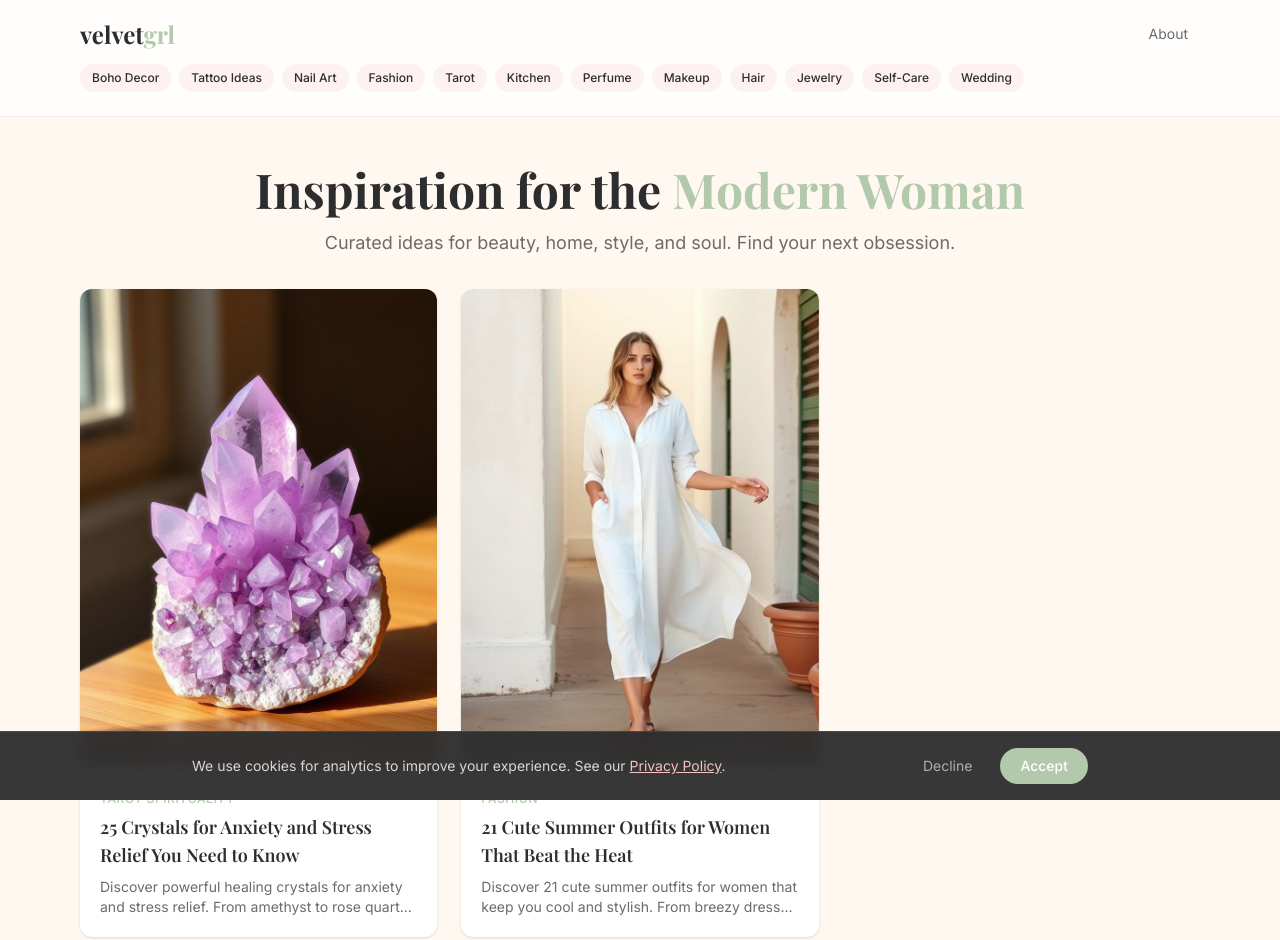
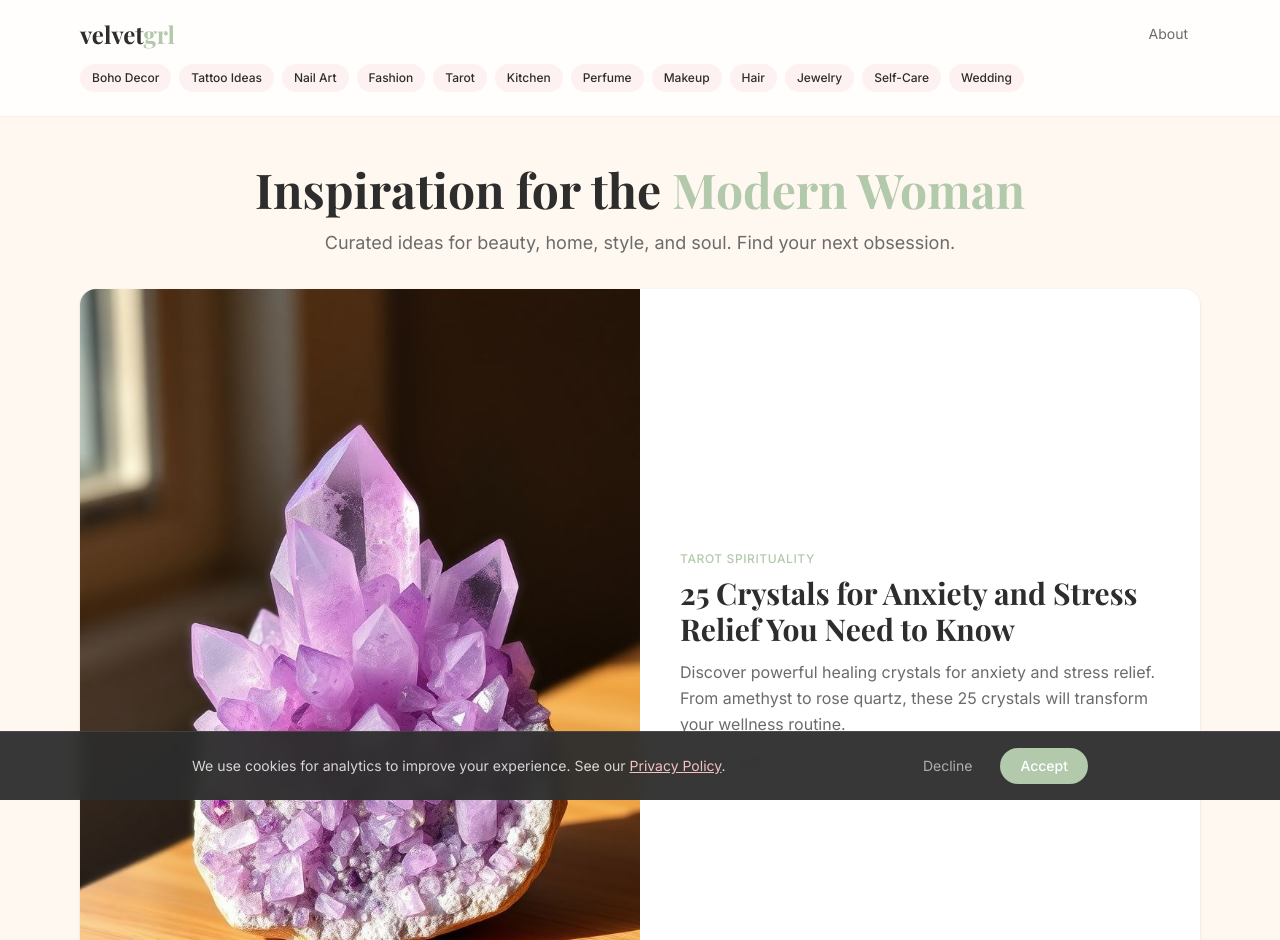
Before and after one commit to Lumpin/velvetgrl, an Astro site: page / in a window 1280 px wide. Shown: the top 940 px of the page. Built offline with nearby package versions, Linux system fonts and the light colour scheme; Astro itself is replaced by a stand-in of ours.

Commit message:
improve: homepage layout with featured post + 3-column grid
Co-Authored-By: Claude Opus 4.6 (1M context) <noreply@anthropic.com>

```diff
--- a/src/pages/index.astro
+++ b/src/pages/index.astro
@@ -4,6 +4,9 @@ import BaseLayout from '../layouts/BaseLayout.astro';
 
 const posts = (await getCollection('blog', ({ data }) => !data.draft))
   .sort((a, b) => b.data.date.valueOf() - a.data.date.valueOf());
+
+const featured = posts[0];
+const rest = posts.slice(1);
 ---
 
 <BaseLayout
@@ -20,19 +23,54 @@ const posts = (await getCollection('blog', ({ data }) => !data.draft))
     </p>
   </section>
 
-  <!-- Post Grid (Masonry-style) -->
+  <!-- Featured Post -->
+  {featured && (
+    <section class="max-w-6xl mx-auto px-4 pb-10">
+      <a
+        href={`/blog/${featured.id}/`}
+        class="block bg-white rounded-2xl overflow-hidden shadow-sm hover:shadow-lg transition-shadow group"
+      >
+        <div class="grid md:grid-cols-2 gap-0">
+          {featured.data.featured_image && (
+            <img
+              src={featured.data.featured_image}
+              alt={featured.data.title}
+              class="w-full h-64 md:h-full object-cover group-hover:scale-105 transition-transform duration-300"
+              loading="eager"
+            />
+          )}
+          <div class="p-8 md:p-10 flex flex-col justify-center">
+            <span class="text-xs font-medium text-brand-sage uppercase tracking-wider mb-2">
+              {featured.data.category.replace(/-/g, ' ')}
+            </span>
+            <h2 class="font-display text-2xl md:text-3xl font-bold group-hover:text-brand-sage transition-colors mb-3">
+              {featured.data.title}
+            </h2>
+            <p class="text-brand-muted leading-relaxed mb-4">
+              {featured.data.description}
+            </p>
+            <time class="text-sm text-brand-muted" datetime={featured.data.date.toISOString()}>
+              {featured.data.date.toLocaleDateString('en-US', { year: 'numeric', month: 'long', day: 'numeric' })}
+            </time>
+          </div>
+        </div>
+      </a>
+    </section>
+  )}
+
+  <!-- Post Grid -->
   <section class="max-w-6xl mx-auto px-4 pb-16">
-    <div class="columns-1 sm:columns-2 lg:columns-3 gap-6 space-y-6">
-      {posts.map((post) => (
+    <div class="grid grid-cols-1 sm:grid-cols-2 lg:grid-cols-3 gap-6">
+      {rest.map((post) => (
         <a
           href={`/blog/${post.id}/`}
-          class="block break-inside-avoid bg-white rounded-xl overflow-hidden shadow-sm hover:shadow-md transition-shadow group"
+          class="block bg-white rounded-xl overflow-hidden shadow-sm hover:shadow-md transition-shadow group"
         >
           {post.data.featured_image && (
             <img
               src={post.data.featured_image}
               alt={post.data.title}
-              class="w-full object-cover group-hover:scale-105 transition-transform duration-300"
+              class="w-full h-48 object-cover group-hover:scale-105 transition-transform duration-300"
               loading="lazy"
             />
           )}
@@ -46,6 +84,9 @@ const posts = (await getCollection('blog', ({ data }) => !data.draft))
             <p class="text-brand-muted text-sm mt-2 line-clamp-2">
               {post.data.description}
             </p>
+            <time class="text-sm text-brand-muted mt-3 block" datetime={post.data.date.toISOString()}>
+              {post.data.date.toLocaleDateString('en-US', { month: 'short', day: 'numeric' })}
+            </time>
           </div>
         </a>
       ))}
```
